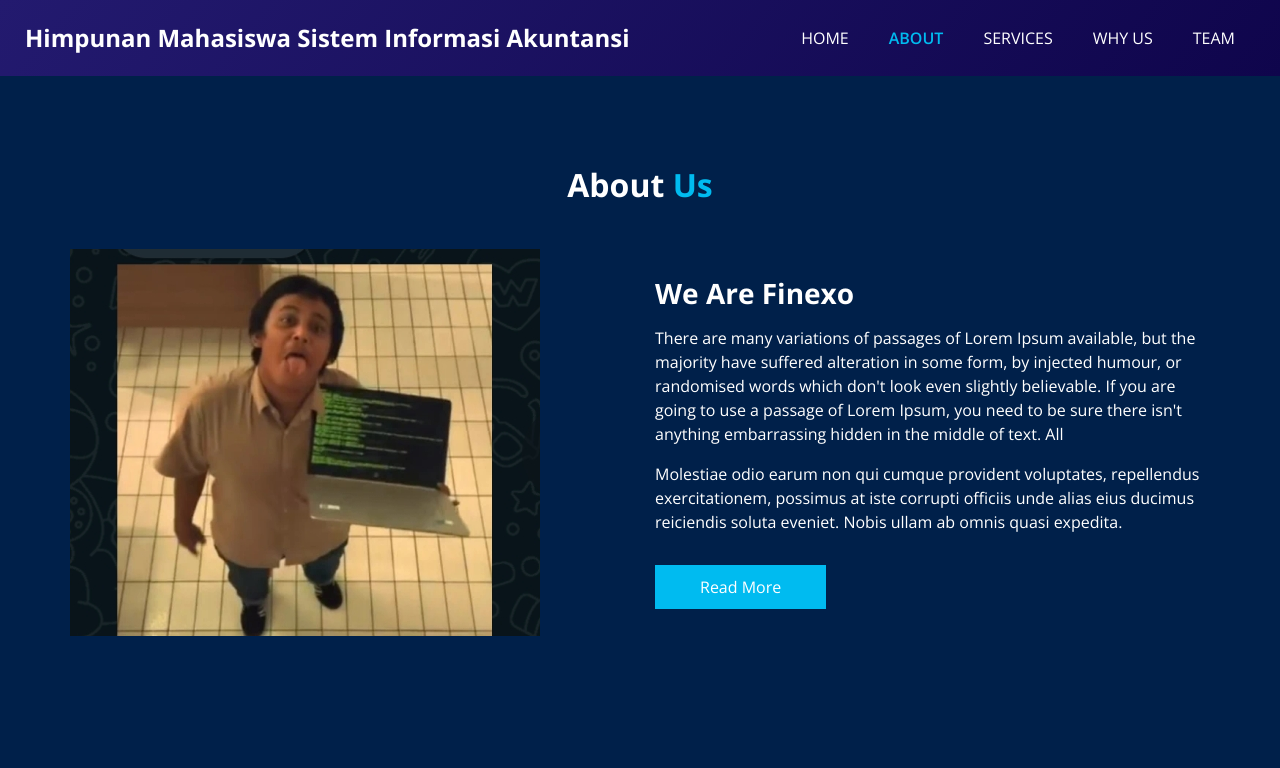
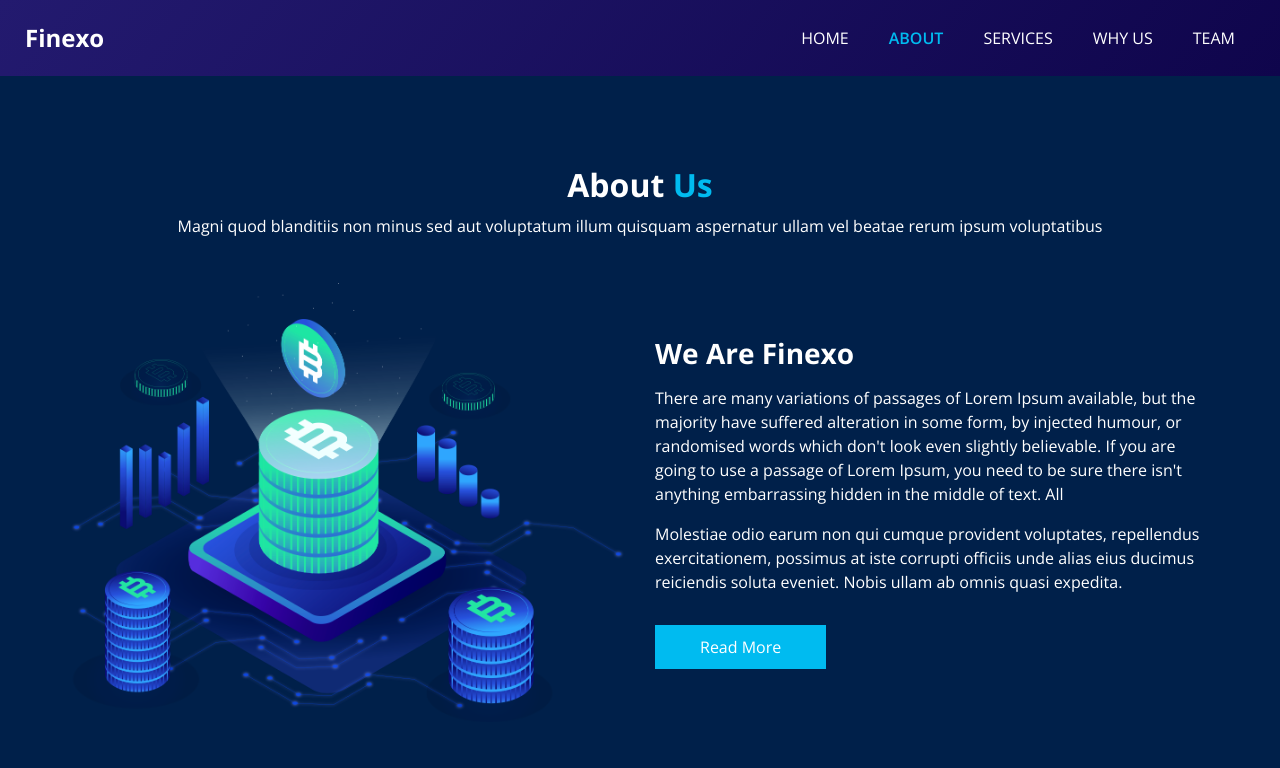
Before and after one commit to HIMASIA/FE-OLP, a plain HTML site: page about.html in a window 1280 px wide. Shown: the top 768 px of the page. Drawn offline with nearby package versions, Linux system fonts and the light colour scheme; some packages are replaced by stand-ins of ours.

Commit message:
update ui home page

```diff
--- a/about.html
+++ b/about.html
@@ -11,9 +11,9 @@
   <meta name="keywords" content="" />
   <meta name="description" content="" />
   <meta name="author" content="" />
-  <link rel="shortcut icon" href="images/imghima/LogoHimaSIA.jpg" type="">
+  <link rel="shortcut icon" href="images/favicon.png" type="">
 
-  <title>HIMA SIA</title>
+  <title> Finexo </title>
 
   <!-- bootstrap core css -->
   <link rel="stylesheet" type="text/css" href="css/bootstrap.css" />
@@ -50,7 +50,7 @@
         <nav class="navbar navbar-expand-lg custom_nav-container ">
           <a class="navbar-brand" href="index.html">
             <span>
-              Himpunan Mahasiswa Sistem Informasi Akuntansi
+              Finexo
             </span>
           </a>
 
@@ -92,11 +92,14 @@
         <h2>
           About <span>Us</span>
         </h2>
+        <p>
+          Magni quod blanditiis non minus sed aut voluptatum illum quisquam aspernatur ullam vel beatae rerum ipsum voluptatibus
+        </p>
       </div>
       <div class="row">
         <div class="col-md-6 ">
           <div class="img-box">
-            <img src="images/imghima/Imral Core.jpg" alt="">
+            <img src="images/about-img.png" alt="">
           </div>
         </div>
         <div class="col-md-6">
```
Also changed, not shown: index.html (+3 -3 lines), images/favicon.png.
